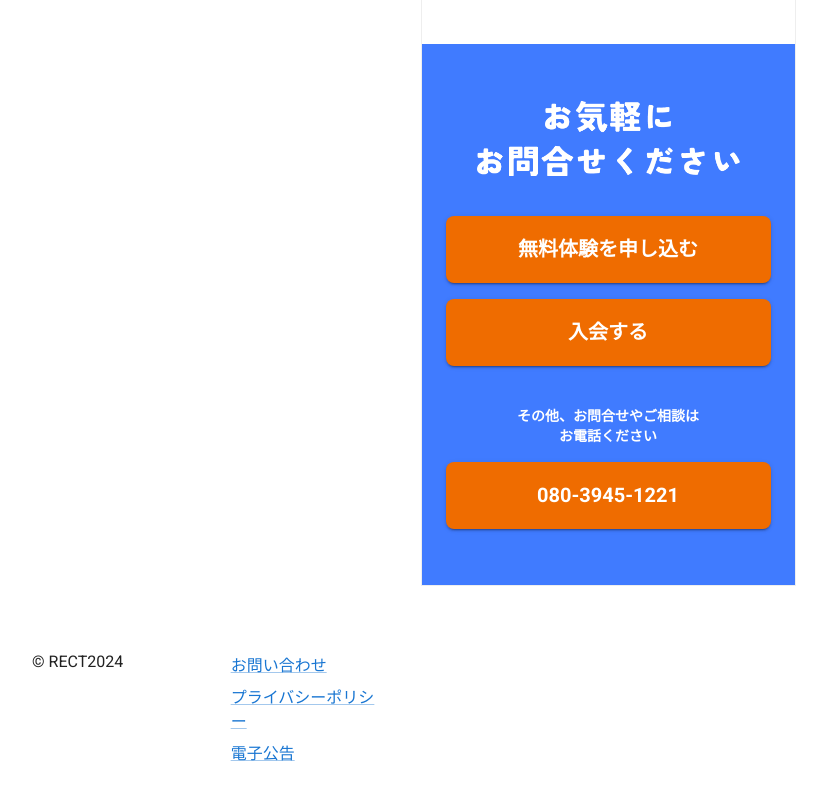
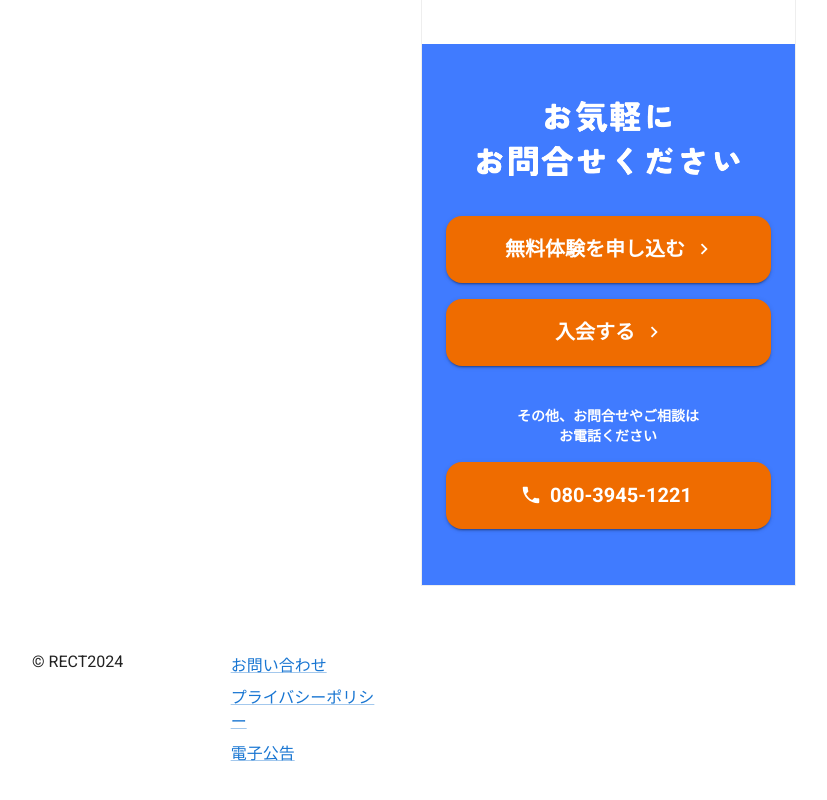
Before and after one commit to yutaroud/rect, a Next.js app: page /school in a window 1280 px wide. Shown: the part 2424-3224 px from the top of the page, without its empty margins (32-859 px from the left). Built offline with nearby package versions, Linux system fonts and the light colour scheme.

Commit message:
[#70]アイコンを設置

```diff
--- a/src/app/school/page.tsx
+++ b/src/app/school/page.tsx
@@ -2,6 +2,7 @@ import "../globals.css";
 import Box from "@mui/material/Box";
 import Typography from '@mui/material/Typography';
 import Button from '@mui/material/Button';
+import { LocalPhone, KeyboardArrowRight } from '@mui/icons-material';
 
 export const TitleLabel = ({ text }) => {
   return (
@@ -58,11 +59,11 @@ const School = () => {
         <Box pt={7} pb={7} px={3} bgcolor='#407BFF'>
           <Typography variant="h2"><img src="../../image/school/heading_cta.png" width="263" /></Typography>
           <Box mt={3}>
-            <Button variant="contained" size='large' sx={{fontSize: 20, fontWeight: 'bold', width: '100%', py: 2, borderRadius: 2, bgcolor: '#EF6C00', color: '#fff'}}>無料体験を申し込む</Button>
-            <Button variant="contained" size='large' sx={{fontSize: 20, fontWeight: 'bold', width: '100%', py: 2, borderRadius: 2, bgcolor: '#EF6C00', color: '#fff', marginTop: 2}}>入会する</Button>
+            <Button variant="contained" size='large' fullWidth={true} sx={{fontSize: 20, fontWeight: 'bold', py: 2, borderRadius: 4, bgcolor: '#EF6C00', color: '#fff'}} endIcon={<KeyboardArrowRight/>}>無料体験を申し込む</Button>
+            <Button variant="contained" size='large' fullWidth={true} sx={{fontSize: 20, fontWeight: 'bold', py: 2, borderRadius: 4, bgcolor: '#EF6C00', color: '#fff', marginTop: 2}} endIcon={<KeyboardArrowRight/>}>入会する</Button>
           </Box>
           <Typography variant="body2" mt={5} color='#fff' fontWeight='bold'>その他、お問合せやご相談は<br/>お電話ください</Typography>
-          <Button variant="contained" size='large' sx={{fontSize: 20, fontWeight: 'bold', width: '100%', py: 2, borderRadius: 2, bgcolor: '#EF6C00', color: '#fff', marginTop: 2}}>080-3945-1221</Button>
+          <Button variant="contained" size='large' fullWidth={true} sx={{fontSize: 20, fontWeight: 'bold', py: 2, borderRadius: 4, bgcolor: '#EF6C00', color: '#fff', marginTop: 2}} startIcon={<LocalPhone/>}>080-3945-1221</Button>
         </Box>
       </Box>
     </main>
```
